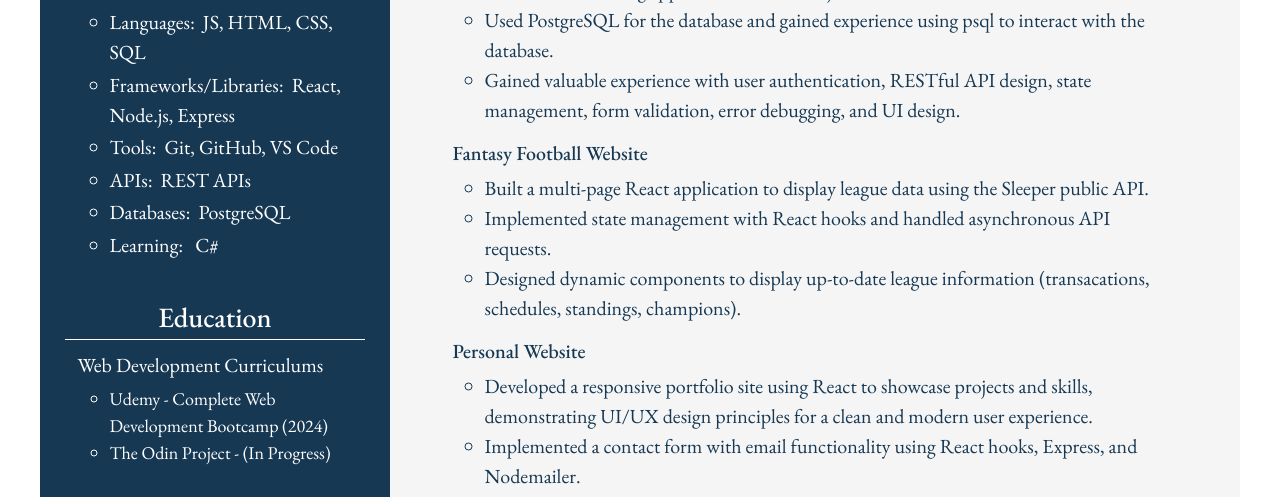
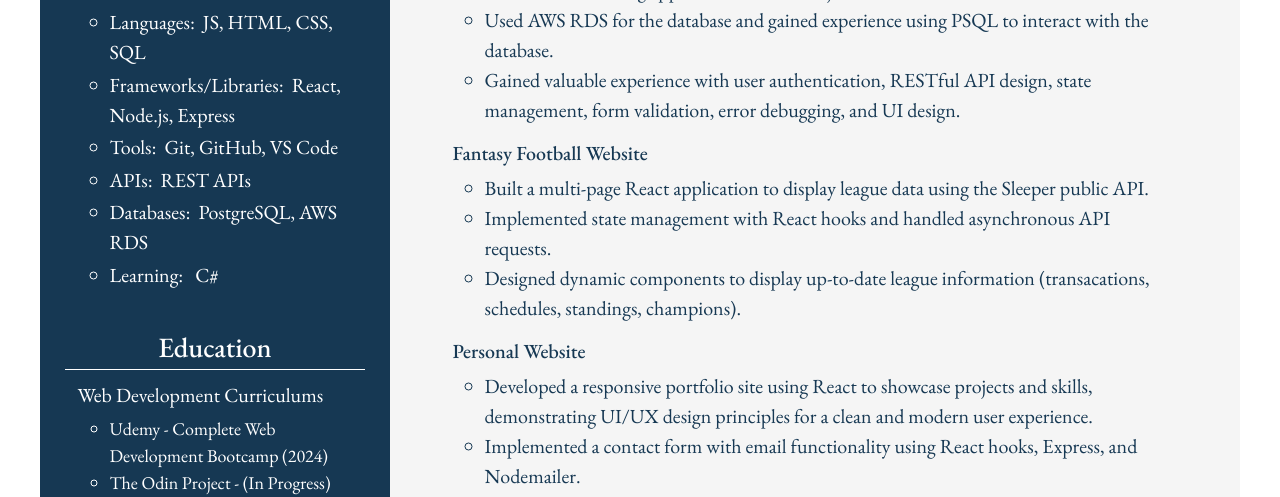
Before and after one commit to rymbowman/Resume, a website: page index.html in a window 1280 px wide. Shown: the part 577-1074 px from the top of the page. Drawn offline with nearby package versions, Linux system fonts and the light colour scheme.

Commit message:
update projects and tools section

```diff
--- a/index.html
+++ b/index.html
@@ -97,7 +97,9 @@
               <div class="tech-list-item">APIs: &nbsp;REST APIs</div>
             </li>
             <li class="tech-skills-item">
-              <div class="tech-list-item">Databases: &nbsp;PostgreSQL</div>
+              <div class="tech-list-item">
+                Databases: &nbsp;PostgreSQL, AWS RDS
+              </div>
             </li>
             <li class="tech-skills-item">
               <div class="tech-list-item">Learning: &nbsp; C#</div>
@@ -181,8 +183,8 @@
               and React for the frontend.
             </li>
             <li>
-              Used PostgreSQL for the database and gained experience using psql
-              to interact with the database.
+              Used AWS RDS for the database and gained experience using PSQL to
+              interact with the database.
             </li>
             <li>
               Gained valuable experience with user authentication, RESTful API
```
